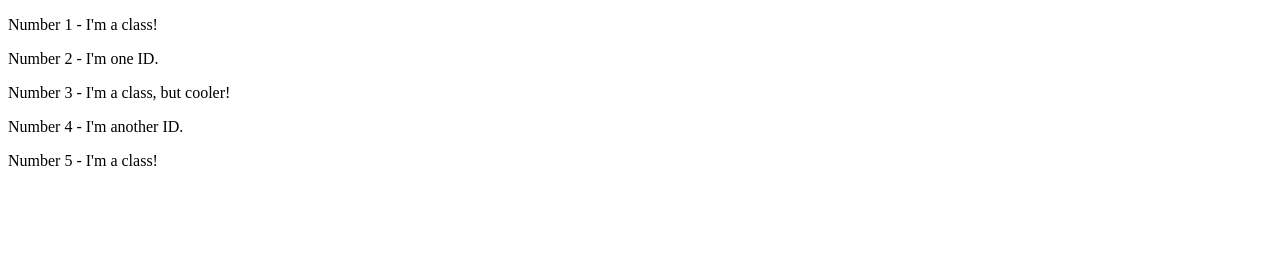
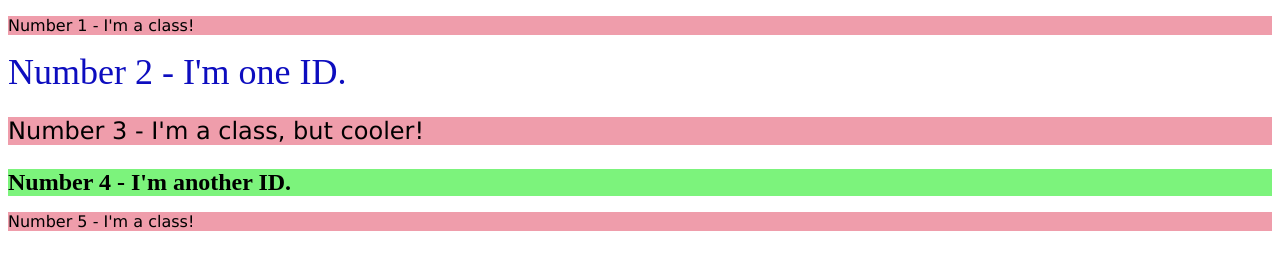
Before and after one commit to mnPanic/odin-project, a plain HTML site: page css-exercises/foundations/intro-to-css/02-class-id-selectors/index.html in a window 1280 px wide. Drawn offline with Linux system fonts and the light colour scheme.

Commit message:
Ejercicios intro-to-css

```diff
--- /dev/null
+++ b/css-exercises/foundations/intro-to-css/01-css-methods/styles.css
@@ -0,0 +1,8 @@
+div {
+    background-color:red;
+    /* Duda: esta ok color para color de texto? */
+    color:white;
+    font-size: 32px;
+    text-align: center;
+    font-weight: bold;
+}
--- a/css-exercises/foundations/intro-to-css/02-class-id-selectors/index.html
+++ b/css-exercises/foundations/intro-to-css/02-class-id-selectors/index.html
@@ -8,10 +8,10 @@
     <link rel="stylesheet" href="style.css">
   </head>
   <body>
-    <p>Number 1 - I'm a class!</p>
-    <div>Number 2 - I'm one ID.</div>
-    <p>Number 3 - I'm a class, but cooler!</p>
-    <div>Number 4 - I'm another ID.</div>
-    <p>Number 5 - I'm a class!</p>
+    <p class="odd-number">Number 1 - I'm a class!</p>
+    <div id="n2">Number 2 - I'm one ID.</div>
+    <p class="odd-number big-font">Number 3 - I'm a class, but cooler!</p>
+    <div id="n4">Number 4 - I'm another ID.</div>
+    <p class="odd-number">Number 5 - I'm a class!</p>
   </body>
 </html>
--- a/css-exercises/foundations/intro-to-css/02-class-id-selectors/style.css
+++ b/css-exercises/foundations/intro-to-css/02-class-id-selectors/style.css
@@ -0,0 +1,19 @@
+.odd-number {
+    background-color: #ef9dab;
+    font-family: "Verdana", "DejaVu Sans", sans-serif;
+}
+
+#n2 {
+    color:rgb(13, 13, 191);
+    font-size: 36px;
+}
+
+.big-font {
+    font-size: 24px;
+}
+
+#n4 {
+    background-color: rgb(124, 243, 124);
+    font-size: 24px;
+    font-weight: bold;
+}
```
Also changed, not shown: css-exercises/foundations/intro-to-css/01-css-methods/index.html (+9 -1 lines), css-exercises/foundations/intro-to-css/03-grouping-selectors/index.html (+2 -2 lines), css-exercises/foundations/intro-to-css/03-grouping-selectors/style.css (+13 -0 lines), css-exercises/foundations/intro-to-css/04-chaining-selectors/style.css (+9 -0 lines), css-exercises/foundations/intro-to-css/05-descendant-combinator/style.css (+31 -0 lines).
